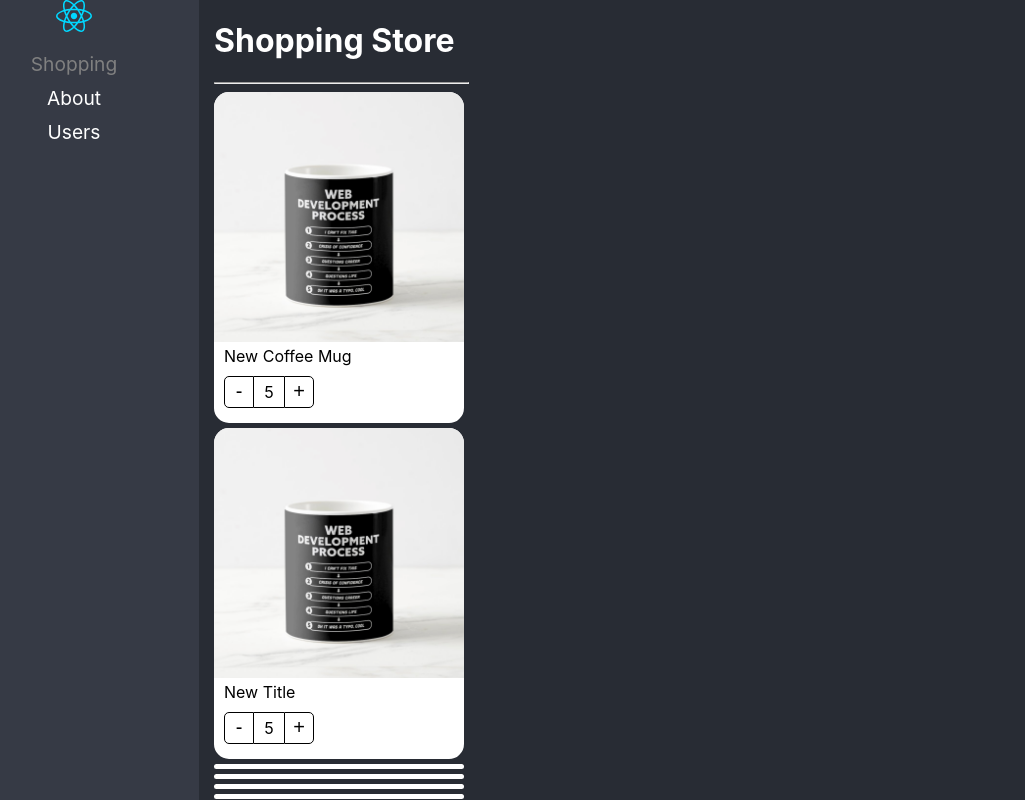
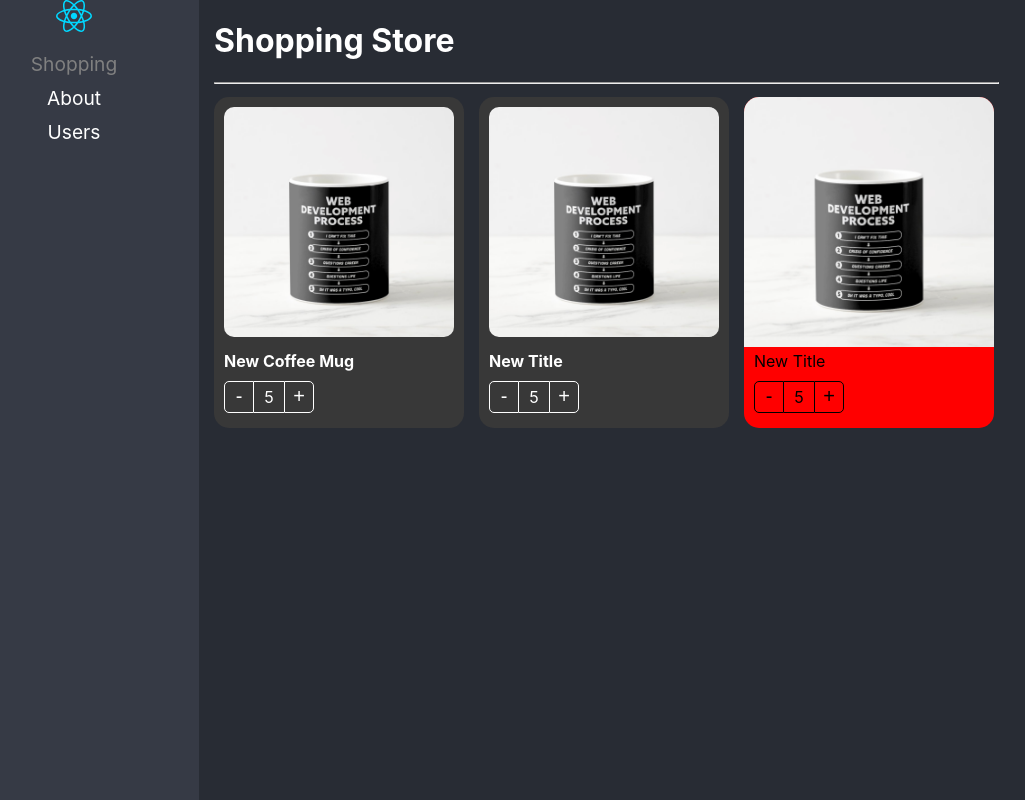
Before and after one commit to cmardone/react-base-project, a React (Vite) app: page / in a window 1280 px wide. Shown: the whole page, without its empty margins (51-1076 px from the left). Built offline with nearby package versions, Linux system fonts and the light colour scheme.

Commit message:
Component extend styles finished

```diff
--- a/src/modules/components-patterns/components/ProductButtons.tsx
+++ b/src/modules/components-patterns/components/ProductButtons.tsx
@@ -1,12 +1,17 @@
-import { useContext } from 'react'
+import { CSSProperties, useContext } from 'react'
 import ProductContext from './ProductContext'
 import styles from '../styles/styles.module.css'
 
-export const ProductButtons = () => {
+export interface Props {
+  className?: string
+  style?: CSSProperties
+}
+
+export const ProductButtons = ({ className, style }: Props) => {
   const { increaseByHandle, quantity } = useContext(ProductContext)
 
   return (
-    <div className={styles.buttonsContainer}>
+    <div className={`${styles.buttonsContainer} ${className}`} style={style}>
       <button
         type="button"
         className={styles.buttonMinus}
--- a/src/modules/components-patterns/components/ProductCard.tsx
+++ b/src/modules/components-patterns/components/ProductCard.tsx
@@ -1,9 +1,17 @@
+import { CSSProperties, ReactElement } from 'react'
 import { useProduct } from '../hooks/useProduct'
 import ProductContext from './ProductContext'
-import { ProductCardProps } from '../interfaces/ProductCardProps'
 import styles from '../styles/styles.module.css'
+import { Product } from '../interfaces/Product'
 
-export const ProductCard = ({ children, product }: ProductCardProps) => {
+export interface Props {
+  product: Product
+  children?: ReactElement | ReactElement[]
+  className?: string
+  style?: CSSProperties
+}
+
+export const ProductCard = ({ children, product, className, style }: Props) => {
   const { Provider } = ProductContext
   const { increaseByHandle, quantity } = useProduct({
     value: product.quantity
@@ -11,7 +19,9 @@
   return (
     <>
       <Provider value={{ quantity, increaseByHandle, product }}>
-        <div className={styles.productCard}>{children}</div>
+        <div className={`${styles.productCard} ${className}`} style={style}>
+          {children}
+        </div>
       </Provider>
     </>
   )
--- a/src/modules/components-patterns/components/ProductImage.tsx
+++ b/src/modules/components-patterns/components/ProductImage.tsx
@@ -1,15 +1,21 @@
-import { useContext } from 'react'
+import { CSSProperties, useContext } from 'react'
 import ProductContext from './ProductContext'
 import noImage from '../assets/no-image.jpg'
 import styles from '../styles/styles.module.css'
 
+export interface Props {
+  title: string
+  image?: string
+  className?: string
+  style?: CSSProperties
+}
+
 export const ProductImage = ({
   image,
+  className,
+  style,
   title = ''
-}: {
-  title: string
-  image?: string
-}) => {
+}: Props) => {
   const { product } = useContext(ProductContext)
   const selectedImage = image ? image : product.image
   const selectedAlt = title ? title : product.title
@@ -17,7 +23,8 @@
     <img
       src={selectedImage ?? noImage}
       alt={selectedAlt}
-      className={styles.productImg}
+      className={`${styles.productImg} ${className}`}
+      style={style}
     />
   )
 }
--- a/src/modules/components-patterns/components/ProductTitle.tsx
+++ b/src/modules/components-patterns/components/ProductTitle.tsx
@@ -1,12 +1,18 @@
-import { useContext } from 'react'
+import { CSSProperties, useContext } from 'react'
 import ProductContext from './ProductContext'
 import styles from '../styles/styles.module.css'
 
-export const ProductTitle = ({ title }: { title?: string }) => {
+export interface Props {
+  title?: string
+  className?: string
+  style?: CSSProperties
+}
+
+export const ProductTitle = ({ title, className, style }: Props) => {
   const { product } = useContext(ProductContext)
   const selectedTitle = title ? title : product.title
   return (
-    <span className={styles.productDescription}>
+    <span className={`${styles.productDescription} ${className}`} style={style}>
       {selectedTitle ?? 'No title'}
     </span>
   )
--- a/src/modules/components-patterns/pages/ShoppingPage.tsx
+++ b/src/modules/components-patterns/pages/ShoppingPage.tsx
@@ -5,6 +5,7 @@
   ProductTitle
 } from '../components'
 import { Product } from '../interfaces/Product'
+import '../styles/custom-styles.css'
 
 const product: Product = {
   id: '1',
@@ -18,20 +19,25 @@
       <h1>Shopping Store</h1>
       <hr />
       <div className="product-card-wrapper">
-        <ProductCard product={product}>
-          <ProductCard.Image title={product.title} />
-          <ProductCard.Title />
-          <ProductCard.Buttons />
+        <ProductCard product={product} className="bg-dark text-white">
+          <ProductCard.Image title={product.title} className="custom-image" />
+          <ProductCard.Title className="text-white text-bold" />
+          <ProductCard.Buttons className="custom-buttons" />
         </ProductCard>
-        <ProductCard product={product}>
+        <ProductCard product={product} className="bg-dark text-white">
+          <ProductImage
+            title={product.title}
+            image={product.image}
+            className="custom-image"
+          />
+          <ProductTitle title="New Title" className="text-white text-bold" />
+          <ProductButtons className="custom-buttons" />
+        </ProductCard>
+        <ProductCard product={product} style={{ backgroundColor: '#ff0000' }}>
           <ProductImage title={product.title} image={product.image} />
           <ProductTitle title="New Title" />
           <ProductButtons />
         </ProductCard>
-        <ProductCard product={product} />
-        <ProductCard product={product} />
-        <ProductCard product={product} />
-        <ProductCard product={product} />
       </div>
     </div>
   )
--- /dev/null
+++ b/src/modules/components-patterns/styles/custom-styles.css
@@ -0,0 +1,29 @@
+.bg-dark {
+  background-color: rgb(56, 56, 56);
+}
+
+.text-white {
+  color: white;
+}
+
+.text-bold {
+  font-weight: bold;
+}
+
+.custom-image {
+  padding: 10px;
+  width: calc(100% - 20px);
+  border-radius: 20px;
+}
+
+.product-card-wrapper {
+  display: flex;
+  gap: 10px;
+  flex-wrap: wrap;
+}
+
+.custom-buttons button,
+.custom-buttons div {
+  color: white;
+  border-color: white;
+}
```
Also changed, not shown: src/modules/components-patterns/interfaces/ProductCardHOCProps.ts (+7 -4 lines), src/modules/components-patterns/interfaces/ProductCardProps.ts (deleted, +0 -7 lines), 1 other file (tests, documents, lock files or other folders).
